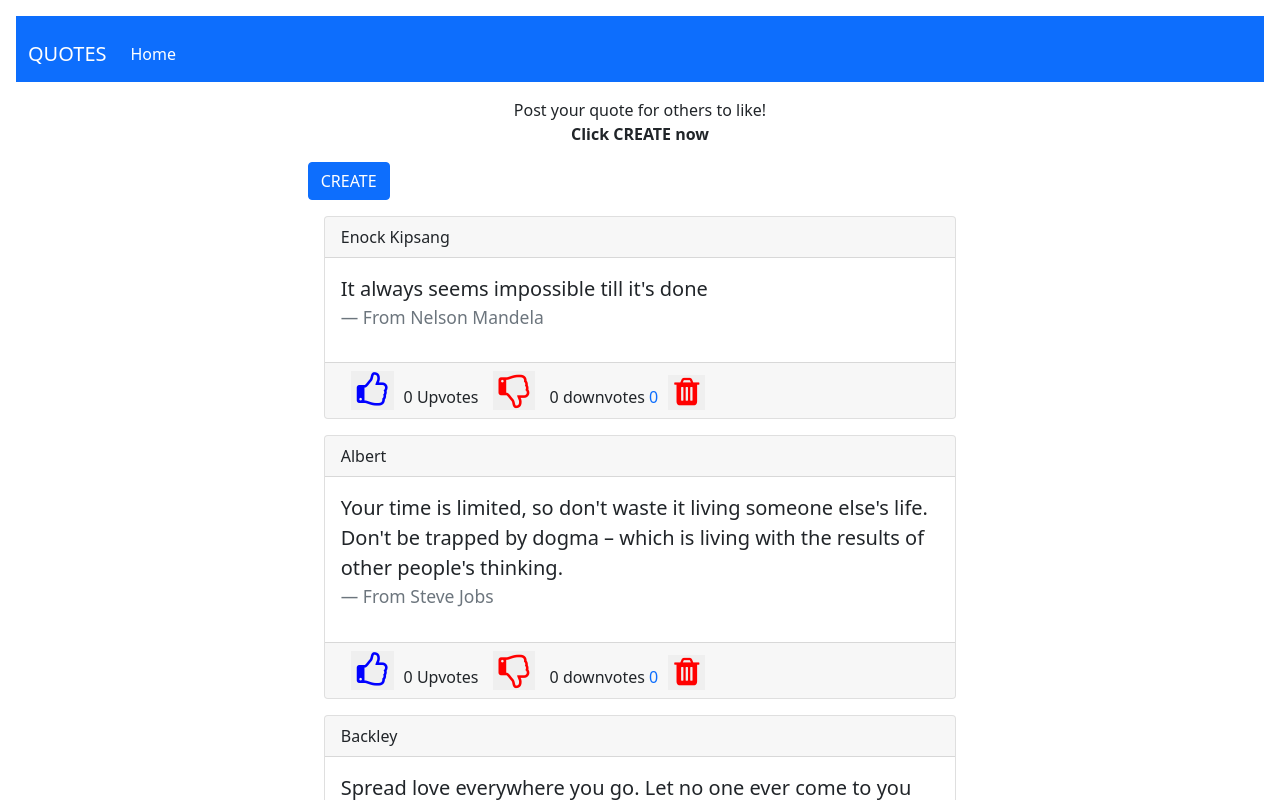
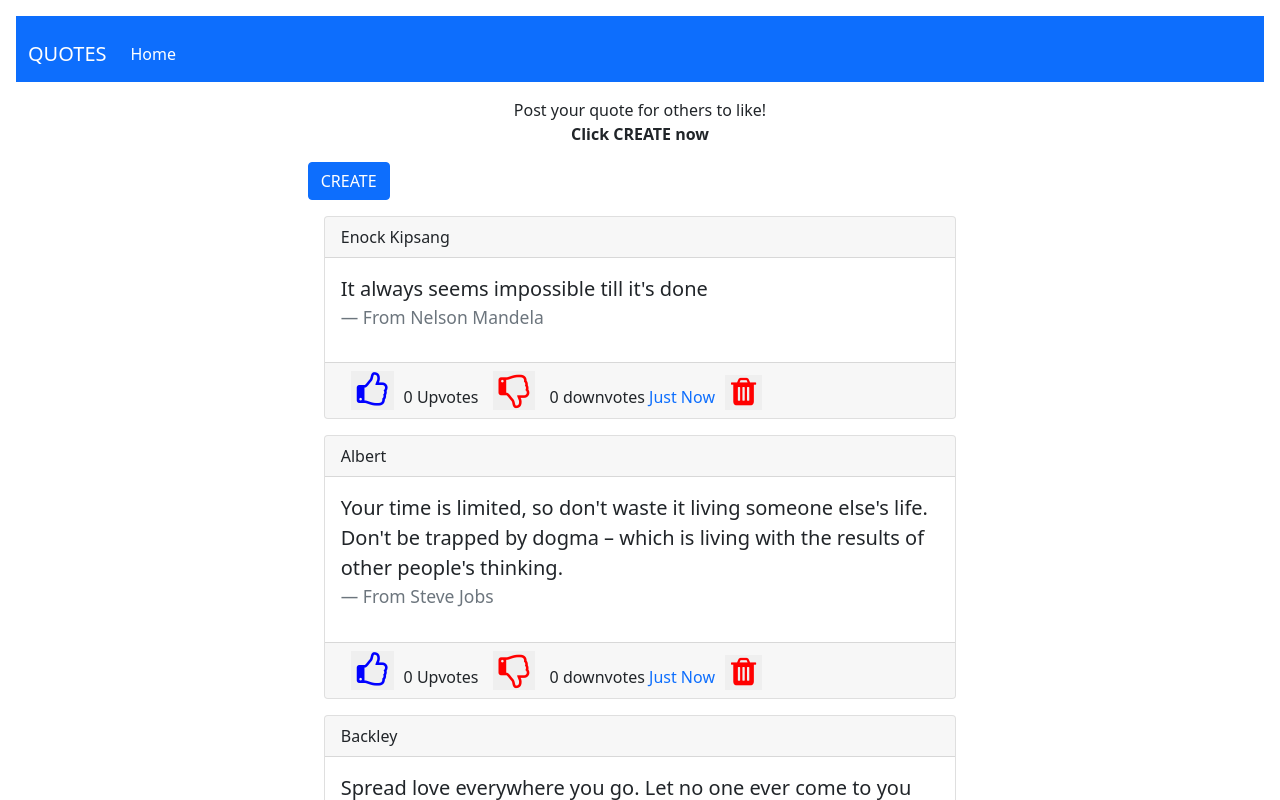
Before and after one commit to kipsang01/Quote-posting, an Angular app: page / in a window 1280 px wide. Shown: the top 800 px of the page. Built offline with nearby package versions, Linux system fonts and the light colour scheme.

Commit message:
Add pipe

```diff
--- a/src/app/time-counter.pipe.ts
+++ b/src/app/time-counter.pipe.ts
@@ -10,7 +10,7 @@ export class TimeCounterPipe implements PipeTransform {
     if (value) {
         const seconds = Math.floor((+new Date() - +new Date(value)) / 1000);
         if (seconds < 29)
-            return seconds;
+            return 'Just Now';
             if(seconds>60 && seconds<120)
             return '1 min ago';
         const intervals = {
```
